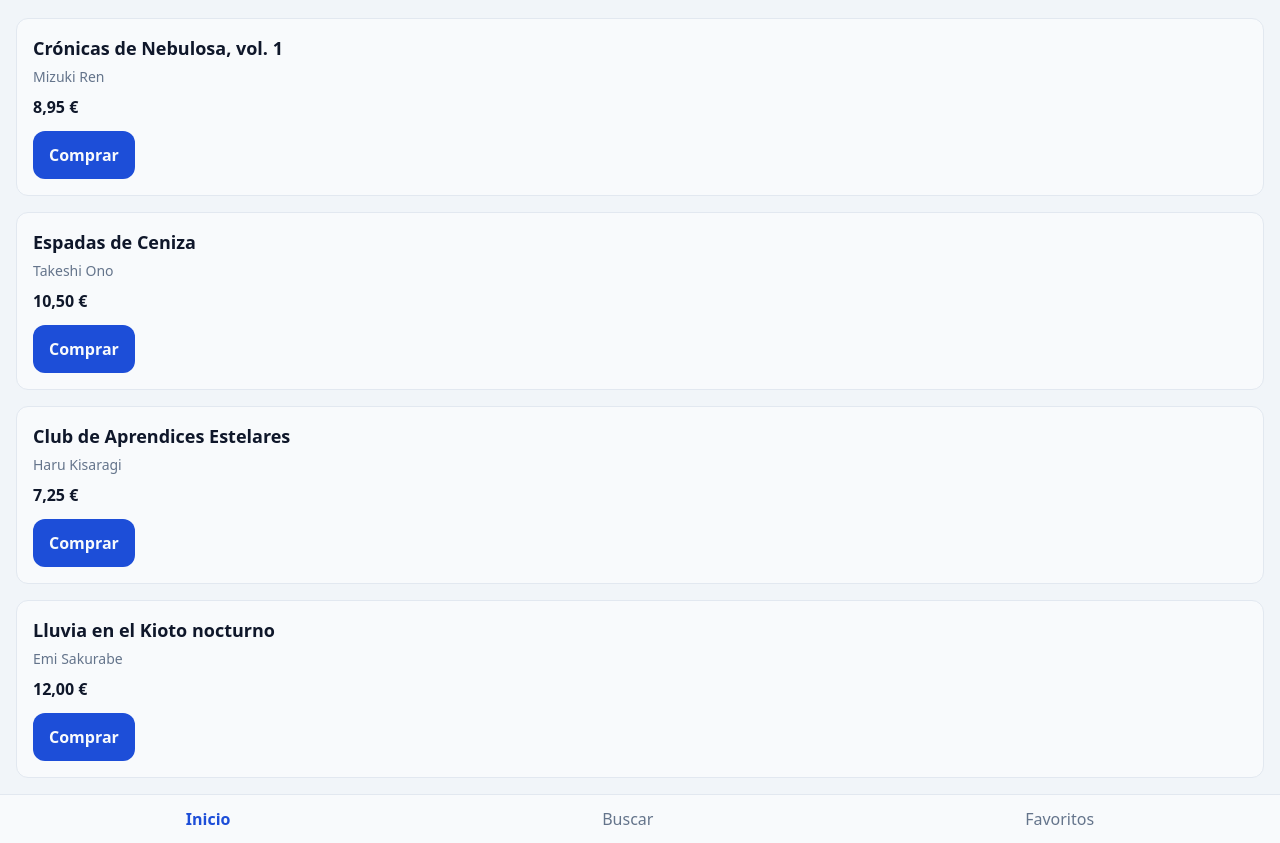
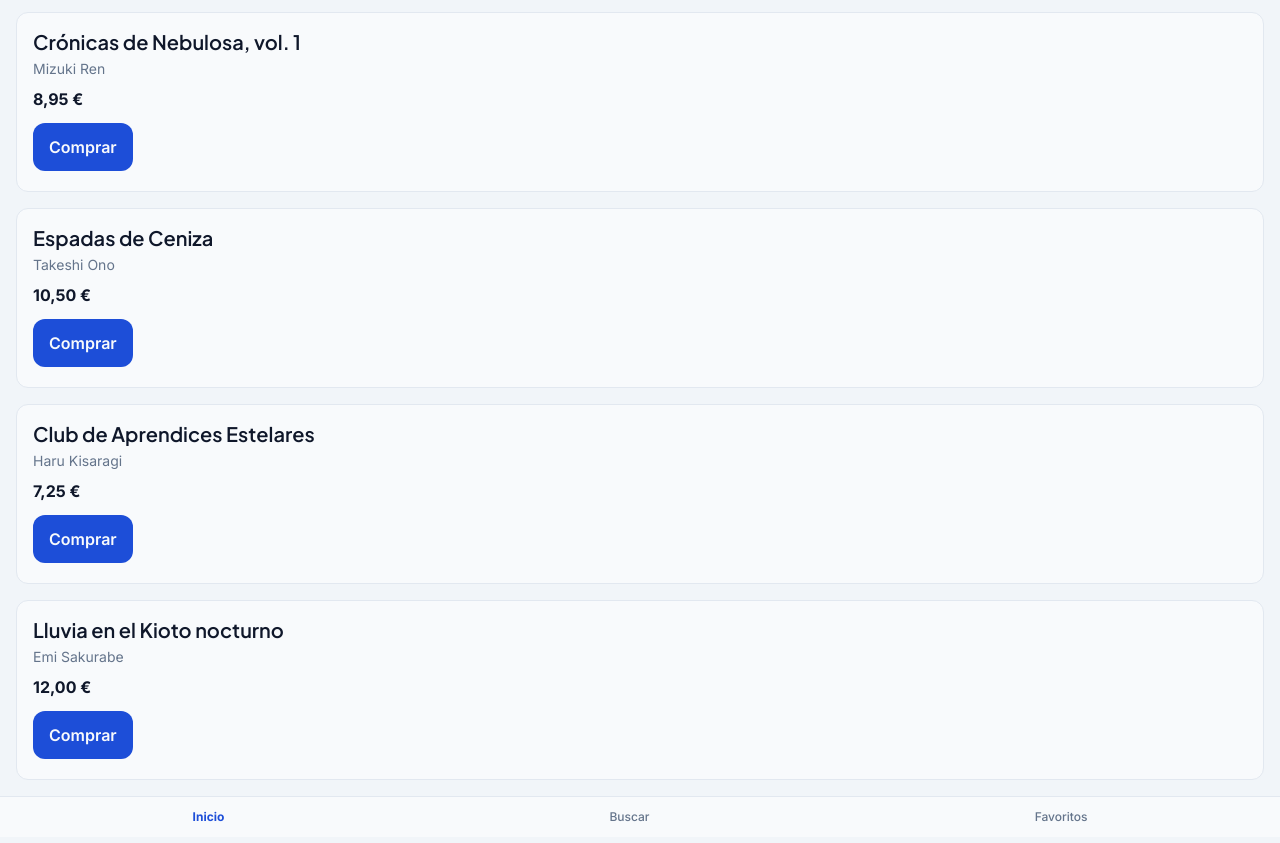
Before and after one commit to gregoriolopeez/DIW, a plain HTML site: page libreria-manga/index.html in a window 1280 px wide. Shown: the part 66-909 px from the top of the page. Drawn offline with Linux system fonts and the light colour scheme.

Commit message:
feat: add initial html structure and css styles for manga library application

```diff
--- a/libreria-manga/css/estilos.css
+++ b/libreria-manga/css/estilos.css
@@ -32,15 +32,24 @@
   --brand: var(--color-primary-600);
   --brand-hover: var(--color-primary-700);
 
+  /* Familias tipográficas */
+  --font-body: 'Inter', system-ui, sans-serif;
+  --font-display: 'Plus Jakarta Sans', system-ui, sans-serif;
+
+  /* Escala tipográfica (rem) */
+  --text-xs: 0.75rem; /* 12px */
+  --text-sm: 0.875rem; /* 14px */
+  --text-base: 1rem; /* 16px */
+  --text-lg: 1.125rem; /* 18px */
+  --text-xl: 1.25rem; /* 20px */
+  --text-2xl: 1.5rem; /* 24px */
+  --text-3xl: 1.875rem; /* 30px */
+
   /* Tamaños */
   --space-xs: 4px;
   --space-sm: 8px;
   --space-md: 12px;
   --space-lg: 16px;
-  --font-sm: 0.875rem;
-  --font-base: 1rem;
-  --font-lg: 1.125rem;
-  --font-xl: 1.5rem;
   --line-thin: 1px;
   --focus-ring: 3px;
   --radius-md: 12px;
@@ -54,12 +63,80 @@
 
 body {
   margin: 0;
-  min-height: 100vh;
   background-color: var(--bg-page);
   color: var(--text-main);
-  font-family: system-ui, -apple-system, "Segoe UI", Roboto, sans-serif;
-  font-size: var(--font-base);
+  font-family: var(--font-body);
+  font-size: var(--text-base);
   line-height: 1.5;
+}
+
+h1,
+h2,
+h3 {
+  font-family: var(--font-display);
+  text-wrap: balance;
+}
+
+h1 {
+  line-height: 1.2;
+}
+
+h2 {
+  line-height: 1.3;
+}
+
+p {
+  max-width: 65ch;
+}
+
+/* Estilos de texto (tabla de Figma) */
+.text-display {
+  font-family: var(--font-display);
+  font-size: var(--text-3xl);
+  font-weight: 700;
+  line-height: 1.2;
+}
+
+.text-h1 {
+  font-family: var(--font-display);
+  font-size: var(--text-2xl);
+  font-weight: 700;
+  line-height: 1.25;
+}
+
+.text-h2 {
+  font-family: var(--font-display);
+  font-size: var(--text-xl);
+  font-weight: 600;
+  line-height: 1.3;
+}
+
+.text-h3 {
+  font-family: var(--font-display);
+  font-size: var(--text-lg);
+  font-weight: 600;
+  line-height: 1.35;
+}
+
+.text-body {
+  font-family: var(--font-body);
+  font-size: var(--text-base);
+  font-weight: 400;
+  line-height: 1.5;
+}
+
+.text-body-sm {
+  font-family: var(--font-body);
+  font-size: var(--text-sm);
+  font-weight: 400;
+  line-height: 1.4;
+}
+
+.text-caption {
+  font-family: var(--font-body);
+  font-size: var(--text-xs);
+  font-weight: 500;
+  line-height: 1.3;
 }
 
 header {
@@ -67,7 +144,6 @@ header {
 
   h1 {
     margin: 0;
-    font-size: var(--font-xl);
     color: var(--text-main);
   }
 }
@@ -77,6 +153,8 @@ main {
   grid-template-columns: minmax(0, 1fr);
   gap: var(--space-lg);
   padding: var(--space-lg);
+  min-height: 100vh;
+  min-height: 100dvh;
 }
 
 article.card {
@@ -91,13 +169,11 @@ article.card {
 
   h2 {
     margin: 0 0 var(--space-xs);
-    font-size: var(--font-lg);
     color: var(--text-main);
   }
 
   .autor {
     margin: 0;
-    font-size: var(--font-sm);
     color: var(--text-muted);
   }
 
@@ -145,6 +221,7 @@ nav {
     padding: var(--space-md) var(--space-lg);
     color: var(--text-muted);
     text-decoration: none;
+    font-weight: 500;
 
     &[aria-current="page"] {
       color: var(--brand);
--- a/libreria-manga/index.html
+++ b/libreria-manga/index.html
@@ -4,48 +4,51 @@
     <meta charset="utf-8">
     <meta name="viewport" content="width=device-width, initial-scale=1">
     <title>Librería Manga</title>
+    <link rel="preconnect" href="https://fonts.googleapis.com">
+    <link rel="preconnect" href="https://fonts.gstatic.com" crossorigin>
+    <link rel="stylesheet" href="https://fonts.googleapis.com/css2?family=Inter:wght@400;500;600;700&family=Plus+Jakarta+Sans:wght@600;700&display=swap">
     <link rel="stylesheet" href="css/estilos.css">
   </head>
   <body>
     <header>
-      <h1>Librería Manga</h1>
+      <h1 class="text-h1">Librería Manga</h1>
     </header>
 
     <main>
       <article class="card">
-        <h2>Crónicas de Nebulosa, vol. 1</h2>
-        <p class="autor">Mizuki Ren</p>
-        <p class="precio">8,95 €</p>
+        <h2 class="text-h2">Crónicas de Nebulosa, vol. 1</h2>
+        <p class="autor text-body-sm">Mizuki Ren</p>
+        <p class="precio text-body">8,95 €</p>
         <a class="comprar" href="#">Comprar</a>
       </article>
 
       <article class="card">
-        <h2>Espadas de Ceniza</h2>
-        <p class="autor">Takeshi Ono</p>
-        <p class="precio">10,50 €</p>
+        <h2 class="text-h2">Espadas de Ceniza</h2>
+        <p class="autor text-body-sm">Takeshi Ono</p>
+        <p class="precio text-body">10,50 €</p>
         <a class="comprar" href="#">Comprar</a>
       </article>
 
       <article class="card">
-        <h2>Club de Aprendices Estelares</h2>
-        <p class="autor">Haru Kisaragi</p>
-        <p class="precio">7,25 €</p>
+        <h2 class="text-h2">Club de Aprendices Estelares</h2>
+        <p class="autor text-body-sm">Haru Kisaragi</p>
+        <p class="precio text-body">7,25 €</p>
         <a class="comprar" href="#">Comprar</a>
       </article>
 
       <article class="card">
-        <h2>Lluvia en el Kioto nocturno</h2>
-        <p class="autor">Emi Sakurabe</p>
-        <p class="precio">12,00 €</p>
+        <h2 class="text-h2">Lluvia en el Kioto nocturno</h2>
+        <p class="autor text-body-sm">Emi Sakurabe</p>
+        <p class="precio text-body">12,00 €</p>
         <a class="comprar" href="#">Comprar</a>
       </article>
     </main>
 
     <nav aria-label="Navegación principal">
       <ul>
-        <li><a href="index.html" aria-current="page">Inicio</a></li>
-        <li><a href="#">Buscar</a></li>
-        <li><a href="#">Favoritos</a></li>
+        <li><a class="text-caption" href="index.html" aria-current="page">Inicio</a></li>
+        <li><a class="text-caption" href="#">Buscar</a></li>
+        <li><a class="text-caption" href="#">Favoritos</a></li>
       </ul>
     </nav>
   </body>
```
